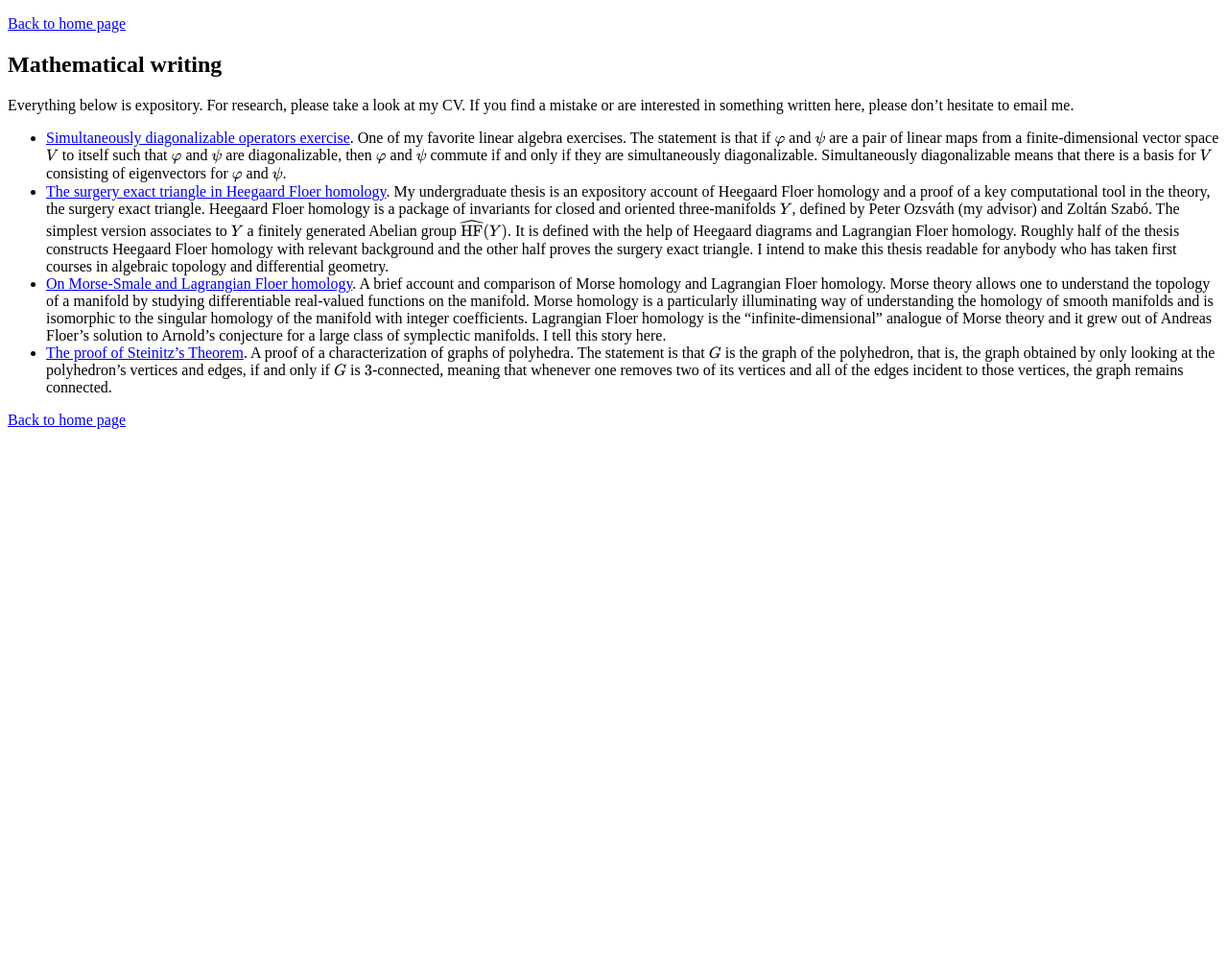
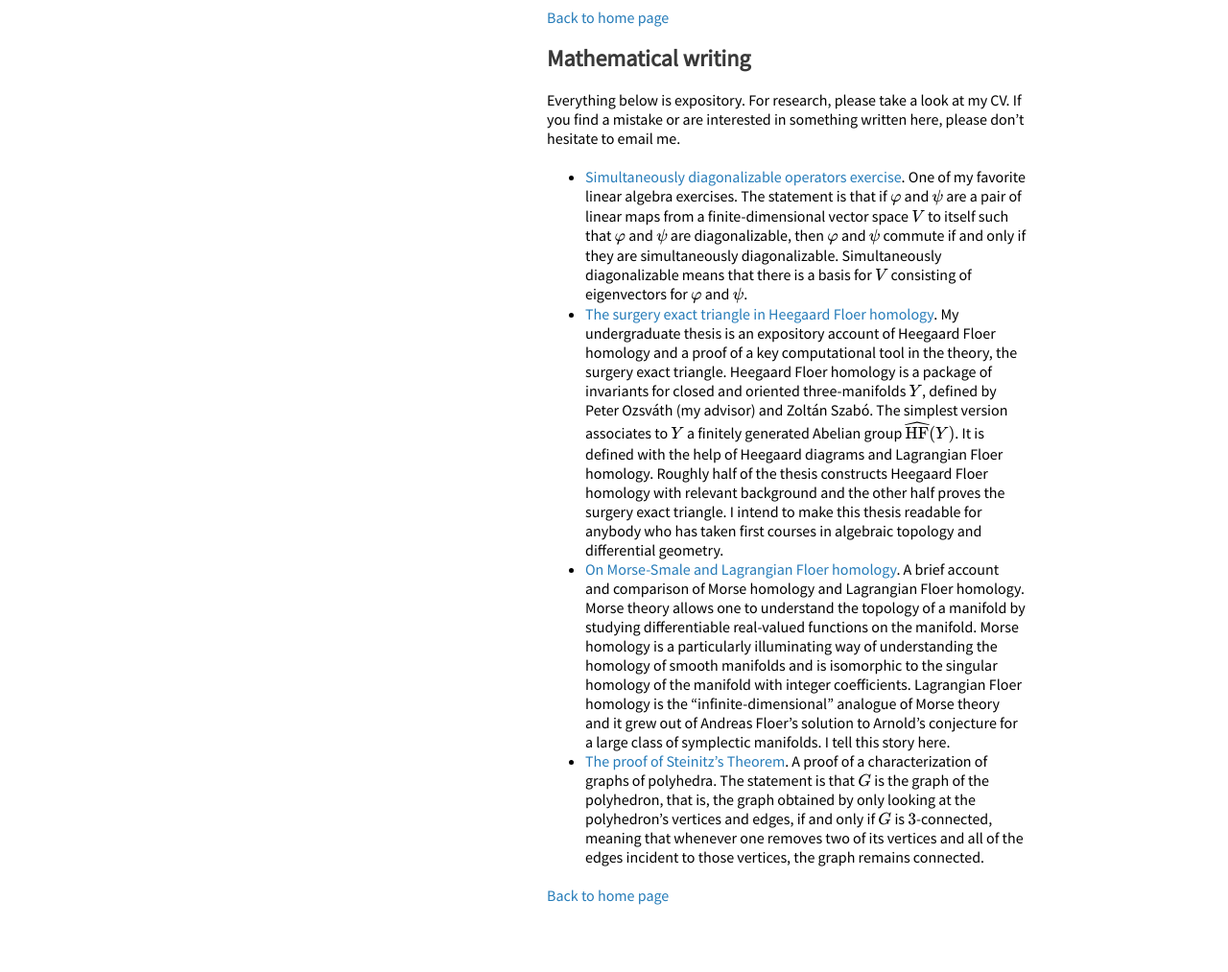
Before and after one commit to matthewkendall/matthewkendall.github.io, a Jekyll site: the page built from another-page.md, in a window 1280 px wide. Shown: the whole page at 96% size. Built offline with Jekyll 4.4.1, drawn with Linux system fonts in a browser that asks for light colours; our own code applies the rules of GitHub Pages for plain Markdown files; formulas are drawn with MathJax 3; before the commit the page ends 900 px from its top, so only the background shows below that.

Commit message:
Update default.html

```diff
--- a/_layouts/default.html
+++ b/_layouts/default.html
@@ -13,7 +13,7 @@
     {% include head-custom.html %}
 
 
-    <link rel="stylesheet" href="style.css" />
+    <link rel="stylesheet" href="assets/css/style.css" />
   </head>
   <body>
     <div class="wrapper">
```
